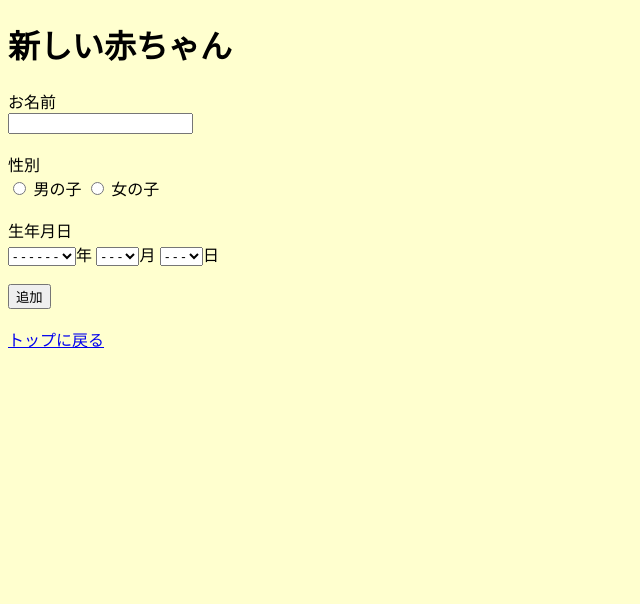
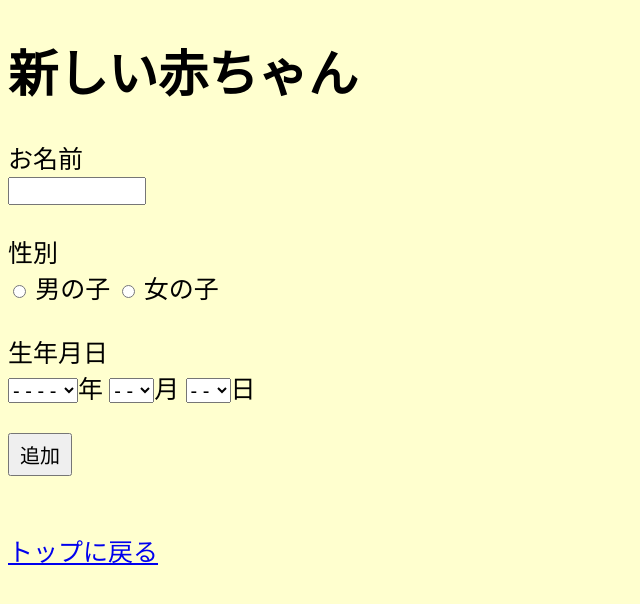
Before and after one commit to Yuichi-Nozawa/sukusuku, a Rails app: page /babies/new in a window 1280 px wide. Shown: the top 604 px of the page, without its empty margins (0-640 px from the left). Run offline with Rails 7, Linux system fonts and the light colour scheme; some libraries are stand-ins or nearby versions.

Commit message:
action→record変更前

```diff
--- a/app/assets/stylesheets/sukusuku.css
+++ b/app/assets/stylesheets/sukusuku.css
@@ -1,4 +1,50 @@
 body {
   background-color: #FFFFCF;
-  font-family: 'Arial', sans-serif;
+  font-size:25px;
+  /* font-family: 'Arial', sans-serif; */
 }
+
+h1 {
+  font-family: 'Hiragino Maru Gothic ProN W4';
+  font-weight: 900;
+  font-size: 50px;
+}
+
+.btn {
+  font-size: 20px;
+  padding: 5px 10px;
+}
+
+.milk {
+  font-size: 20px;
+  width: 70px;
+  height: 35px;
+}
+
+.temperature {
+  font-size: 20px;
+  width: 55px;
+  height: 35px;
+}
+
+.name {
+  font-size: 20px;
+  width: 130px;
+  height: 22px;
+}
+
+.memo {
+  font-size: 20px;
+}
+
+.year {
+  font-size: 20px;
+  width: 70px;
+  height: 25px;
+}
+
+.month, .day {
+  font-size: 20px;
+  width: 45px;
+  height: 25px;
+}
--- a/app/views/actions/new.html.erb
+++ b/app/views/actions/new.html.erb
@@ -3,7 +3,7 @@
 <%= form_with(model: @action, url: baby_actions_path(@baby), method: :post) do |form| %>
   <div class="field">
     <%= form.label :milk, "ミルクの量" %><br>
-    <%= form.select :milk, (0..200).step(10), { prompt: '- - - -' } %>cc
+    <%= form.select :milk, (0..200).step(10), { prompt: '- - - -' }, class: 'milk' %>cc
   </div><br>
 
   <div class="field">
@@ -15,12 +15,12 @@
 
   <div class="field">
     <%= form.label :body_temperature, "体温" %><br>
-    <%= form.text_field :body_temperature, size: 10 %>度
+    <%= form.text_field :body_temperature, size: 10, class: 'temperature' %>度
   </div><br>
 
   <div class="field">
     <%= form.label :memo, "メモ" %><br>
-    <%= form.text_area :memo, rows: 4, cols: 30 %>
+    <%= form.text_area :memo, rows: 3, cols: 30, class: 'memo' %>
   </div><br>
 
   <div class="actions">
--- a/app/views/babies/index.html.erb
+++ b/app/views/babies/index.html.erb
@@ -1,6 +1,6 @@
 <h1>すくすく</h1>
 
-<%= image_tag 'publicdomainq-0006718ljo.jpeg', alt: 'Description of the image' %>
+<%= image_tag 'publicdomainq-0006718ljo.jpeg', style: 'width: 300px; height: auto;' %>
 
 <ul>
   <% @babies.each do |baby| %>
@@ -10,4 +10,4 @@
   <% end %>
 </ul>
 
-<%= link_to "新しい赤ちゃん", new_baby_path, class: "btn btn-success" %>
+<%= link_to "新しい赤ちゃん", new_baby_path, class: "btn-success" %>
--- a/app/views/babies/new.html.erb
+++ b/app/views/babies/new.html.erb
@@ -3,7 +3,7 @@
 <%= form_with(model: @baby, url: babies_path, method: :post) do |form| %>
   <div class="field">
     <%= form.label :お名前 %><br>
-    <%= form.text_field :name %>
+    <%= form.text_field :name, class: 'name' %>
   </div><br>
 
   <div class="field">
@@ -14,14 +14,14 @@
 
   <div class="field">
     <%= form.label :生年月日 %><br>
-    <%= form.select :birth_year, (Date.current.year - 10..Date.current.year).to_a.reverse, { prompt: '- - - - - -' } %>年
-    <%= form.select :birth_month, 1..12, { prompt: '- - -' } %>月
-    <%= form.select :birth_day, 1..31, { prompt: '- - -' } %>日
+    <%= form.select :birth_year, (Date.current.year - 10..Date.current.year).to_a.reverse, { prompt: '- - - - - -' }, class: 'year' %>年
+    <%= form.select :birth_month, 1..12, { prompt: '- - -' }, class: 'month' %>月
+    <%= form.select :birth_day, 1..31, { prompt: '- - -' }, class: 'day' %>日
   </div><br>
 
   <div class="actions">
-    <%= form.submit "追加" %>
-  </div><br>
+    <%= form.submit "追加", class: "btn" %>
+  </div><br><br>
 <% end %>
 
-<%= link_to "トップに戻る", babies_path, class: "btn btn-primary" %>
+<%= link_to "トップに戻る", babies_path, class: "btn-primary" %>
--- a/app/views/babies/show.html.erb
+++ b/app/views/babies/show.html.erb
@@ -1,4 +1,4 @@
-<%= @baby.name %></p>
+<h1><%= @baby.name %></h1>
 
 <%= button_to "記録する", new_baby_action_path(@baby), method: :get, class: "btn btn-primary" %>
 
```
